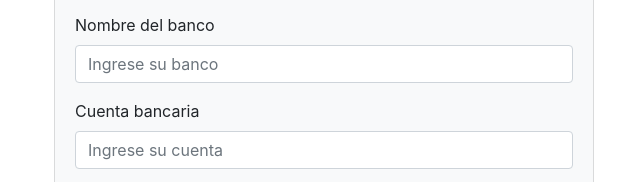
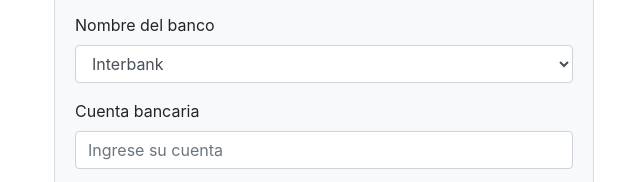
Before and after one commit to jorge1qaz/redmercadeo, a plain HTML site: page web/html/PT-002.html in a window 1280 px wide. Shown: the part 464-646 px from the top of the page, 316-956 px from the left. Drawn offline with Linux system fonts and the light colour scheme.

Commit message:
colaboradores

```diff
--- a/web/html/PT-002.html
+++ b/web/html/PT-002.html
@@ -55,7 +55,14 @@
                 </div>
                 <div class="form-group">
                   <label>Nombre del banco</label>
-                  <input class="form-control" type="text" placeholder="Ingrese su banco"/>
+                  <select class="form-control" type="text" placeholder="Seleccione el banco">
+                    <option value="1">Interbank</option>
+                    <option value="2">Banco continental</option>
+                    <option value="3">Banco de la nación</option>
+                    <option value="4">Scotiabank</option>
+                    <option value="5">Caja Huancayo</option>
+                    <option value="6">BCP</option>
+                  </select>
                 </div>
                 <div class="form-group">
                   <label>Cuenta bancaria</label>
```
Also changed, not shown: 1 other file.
